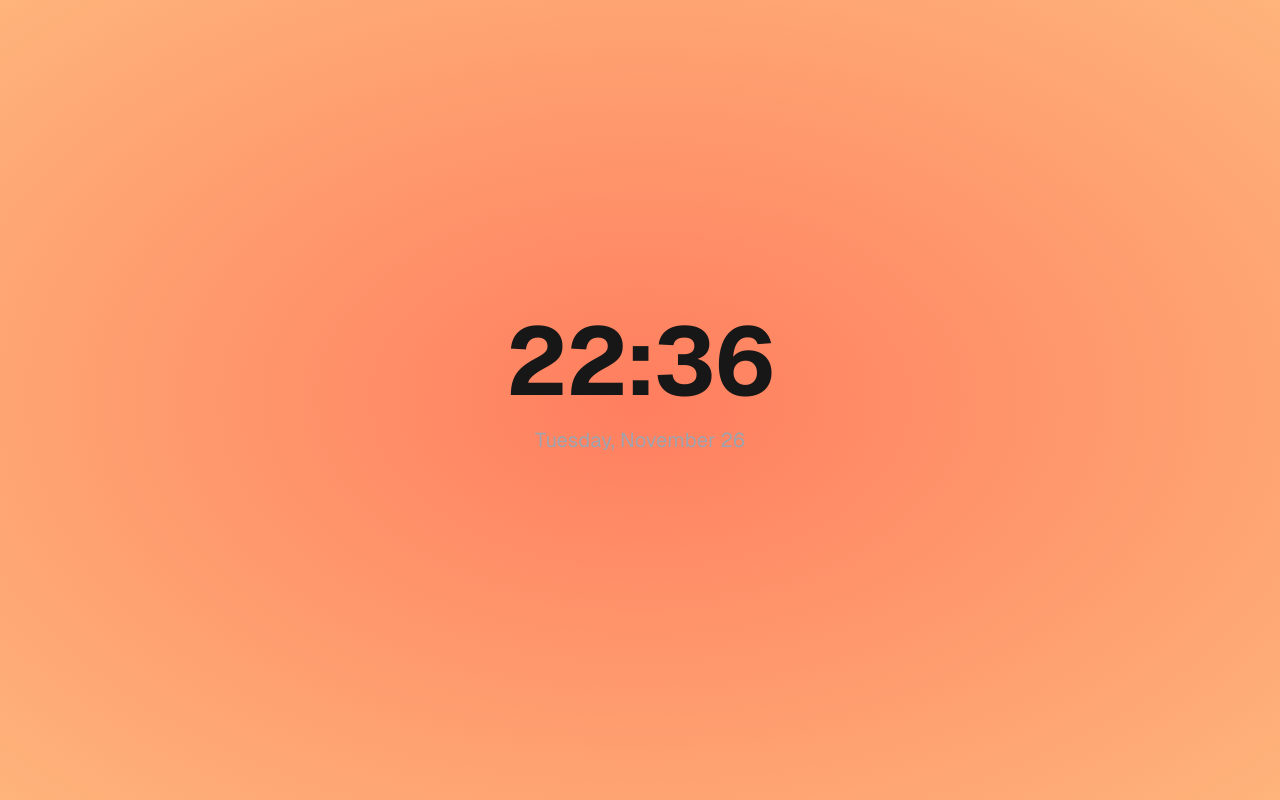
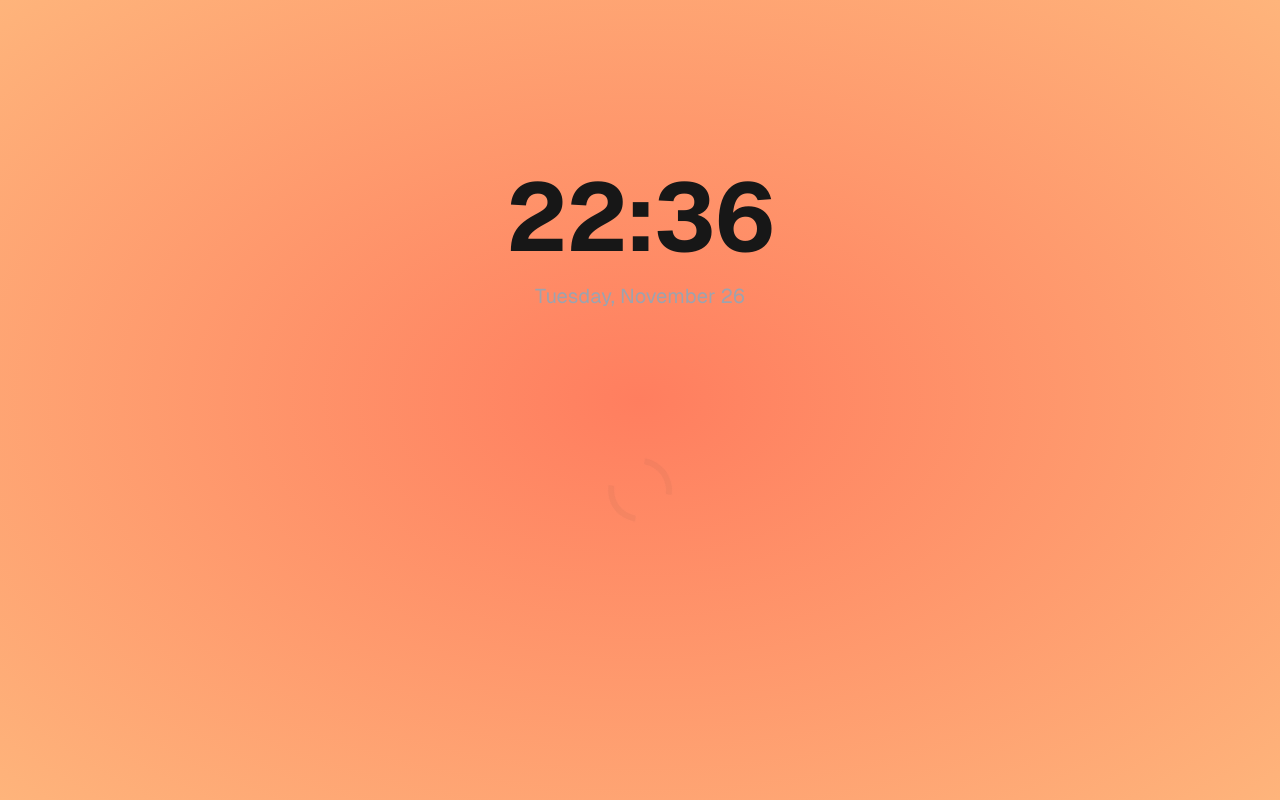
Before and after one commit to y0av/clock-weather-webapp, a Next.js app: page / in a window 1280 px wide. Built offline with nearby package versions, Linux system fonts and the light colour scheme; no server answers.

Commit message:
working loader and looks on cefsharp

```diff
--- a/app/api/weather/weather-api.ts
+++ /dev/null
@@ -1,10 +0,0 @@
-import { WeatherData } from "./types";
-
-
-export const getWeather = async (lat: number, lon: number): Promise<WeatherData> => {
-    const response = await fetch(`/api/weather?lat=${lat}&lon=${lon}`);
-    if (!response.ok) {
-        throw new Error('Failed to fetch weather data');
-    }
-    return response.json();
-};
--- a/app/components/weather/weather-with-location.tsx
+++ b/app/components/weather/weather-with-location.tsx
@@ -7,7 +7,7 @@ export const revalidate = 60
 
 const WeatherWithLocation = () => {
     const [weather, setWeather] = useState<WeatherData>();
-    const [loading, setLoading] = useState(false);
+    const [loading, setLoading] = useState(true);
     const [error, setError] = useState<string | null>(null);
     const [location, setLocation] = useState<{ latitude: number, longitude: number } | null>(null);
 
@@ -54,7 +54,7 @@ const WeatherWithLocation = () => {
     }, [location]);
 
     if (error) return <div>Error: {error}</div>;
-    if (loading) return <div>Loading...</div>;
+    if (loading) return <div className="flex justify-center items-center h-full w-full"><div className="lds-dual-ring opacity-5"></div></div>;
 
     return weather ? <Weather weatherData={weather} /> : <div></div>;
 }
--- a/app/globals.css
+++ b/app/globals.css
@@ -29,3 +29,38 @@ body {
   background: var(--background);
   font-family: Arial, Helvetica, sans-serif;
 }
+
+
+/* loading spinner */
+
+.lds-dual-ring,
+.lds-dual-ring:after {
+  box-sizing: border-box;
+}
+.lds-dual-ring {
+  display: inline-block;
+  width: 80px;
+  height: 80px;
+}
+.lds-dual-ring:after {
+  content: " ";
+  display: block;
+  width: 64px;
+  height: 64px;
+  margin: 8px;
+  border-radius: 50%;
+  border: 6.4px solid currentColor;
+  border-color: currentColor transparent currentColor transparent;
+  animation: lds-dual-ring 1.2s linear infinite;
+}
+@keyframes lds-dual-ring {
+  0% {
+    transform: rotate(0deg);
+  }
+  100% {
+    transform: rotate(360deg);
+  }
+}
+
+
+/* end loading spinner */
--- a/app/page.tsx
+++ b/app/page.tsx
@@ -1,19 +1,19 @@
 // page.tsx
 import Clock from "./components/clock";
 import WeatherWithLocation from "./components/weather/weather-with-location";
-
 
 export const dynamic = "force-dynamic";
 
 export default function Home() {
   return (
     <main className="grid grid-rows-[20px_1fr_20px] items-center justify-items-center min-h-screen p-8 pb-20 gap-16 sm:p-20 font-[family-name:var(--font-geist-sans)] bg-[radial-gradient(var(--gradient-start),var(--gradient-end))]">
-      <div className="row-start-2 flex flex-col gap-8">
-        <Clock />
-        <WeatherWithLocation />
-        {/* <LocationProvider>
+      <div className="row-start-2 flex flex-col items-center gap-8">
+        <div className="h-[148px] flex items-center">
+          <Clock />
+        </div>
+        <div className="h-[288px] min-w-[350px] flex items-center">
           <WeatherWithLocation />
-        </LocationProvider> */}
+        </div>
       </div>
     </main>
   );
```
